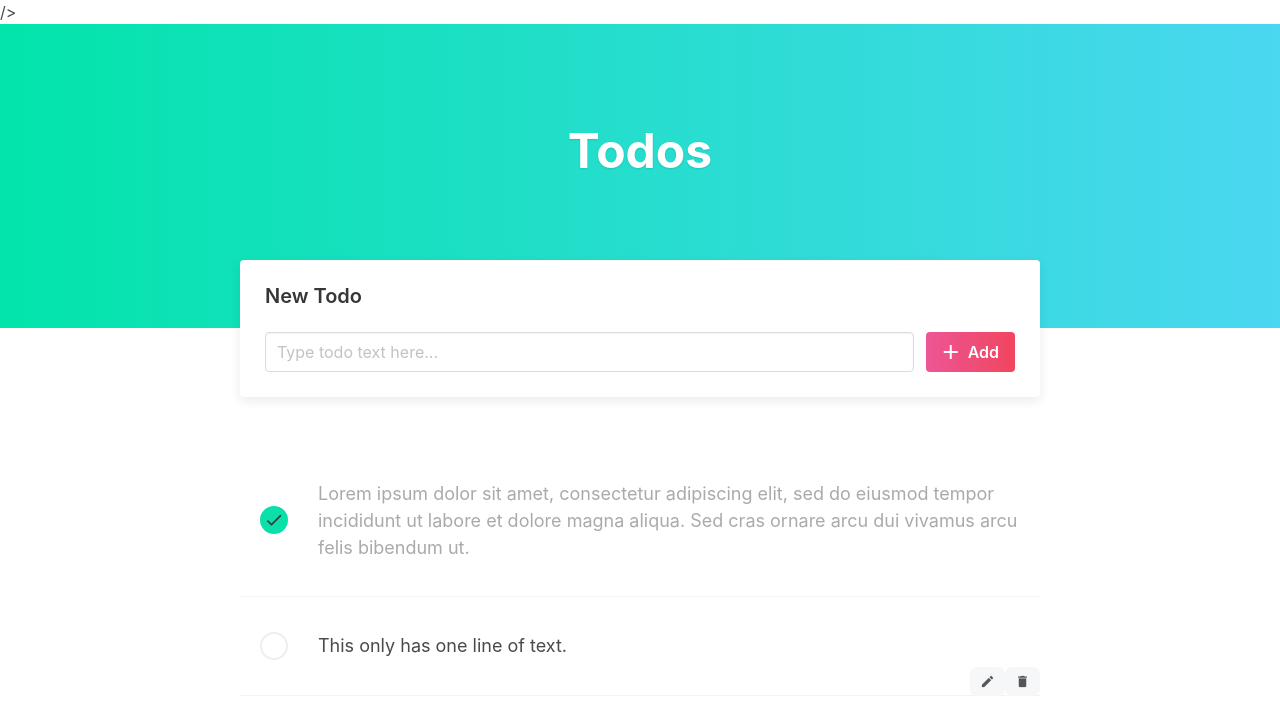
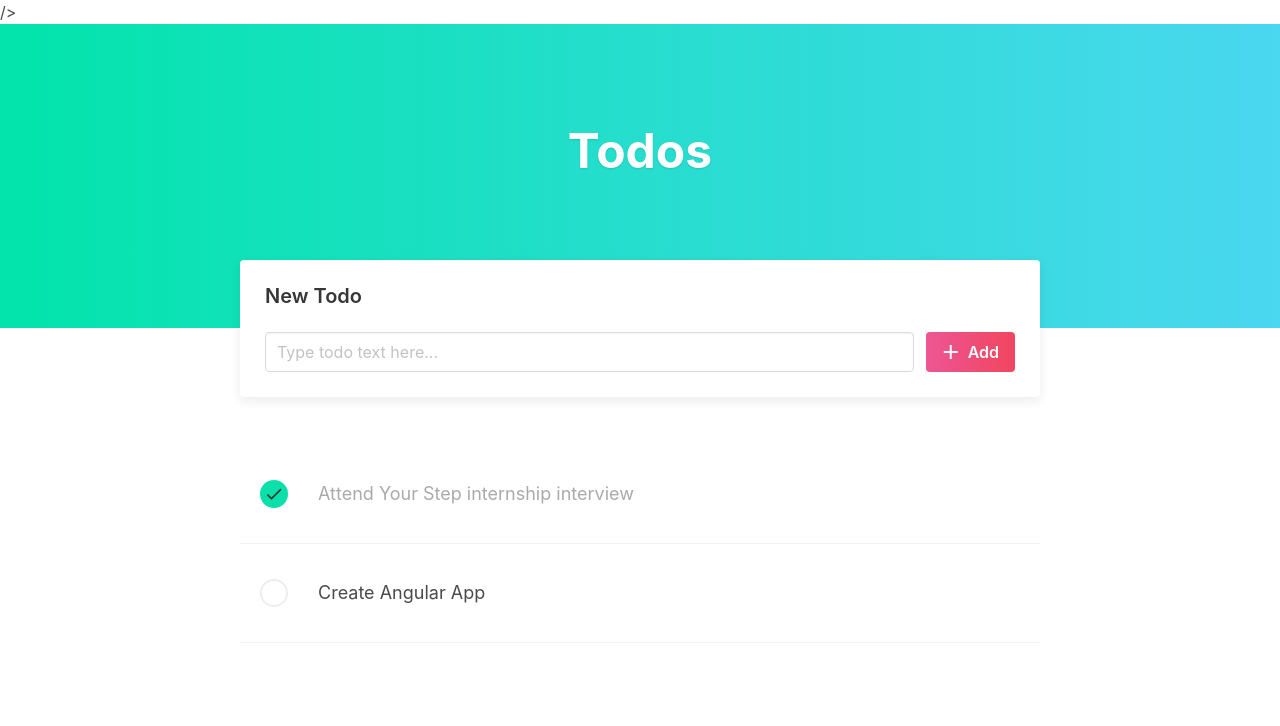
Before and after one commit to stabash/todo-app, an Angular app: page / in a window 1280 px wide. Shown: the top 726 px of the page. Built offline with nearby package versions, Linux system fonts and the light colour scheme.

Commit message:
Most of styling completed

```diff
--- a/src/app/todos/todos.component.html
+++ b/src/app/todos/todos.component.html
@@ -34,10 +34,14 @@
           <i class="material-icons">done</i>
         </div>
         <!-- seperate DIV for checkbox text. -->
-        <div class="todo-text">
-          Lorem ipsum dolor sit amet, consectetur adipiscing elit, sed do
-          eiusmod tempor incididunt ut labore et dolore magna aliqua. Sed cras
-          ornare arcu dui vivamus arcu felis bibendum ut.
+        <div class="todo-text">Attend Your Step internship interview</div>
+        <div class="todo-controls-box">
+          <div class="todo-control-button">
+            <i class="material-icons">edit</i>
+          </div>
+          <div class="todo-control-button is-danger">
+            <i class="material-icons">delete</i>
+          </div>
         </div>
       </div>
     </div>
@@ -47,14 +51,14 @@
           <i class="material-icons">done</i>
         </div>
         <!-- seperate DIV for checkbox text. -->
-        <div class="todo-text">This only has one line of text.</div>
+        <div class="todo-text">Create Angular App</div>
         <!-- Created 2 DIVS for a control panel within the task (edit or delete task). -->
 
         <div class="todo-controls-box">
           <div class="todo-control-button">
             <i class="material-icons">edit</i>
           </div>
-          <div class="todo-control-button">
+          <div class="todo-control-button is-danger">
             <i class="material-icons">delete</i>
           </div>
         </div>
--- a/src/app/todos/todos.component.scss
+++ b/src/app/todos/todos.component.scss
@@ -66,12 +66,6 @@
     transition: opacity 0.2s;
   }
 }
-// inital hover for check/tick
-// &:hover {
-//   i.material-icons {
-//     opacity: 1;
-//   }
-// }
 
 // Have put checkbox inside the todo item.
 // Have put the element that has the class of todo-item (in a hover state).
@@ -99,19 +93,28 @@
   bottom: 0;
   right: 0;
   display: flex;
+
+  // Hide by default
+  opacity: 0;
+  visibility: hidden;
+  // Improved visibility on hover.
+  transform: translateY(2px);
+  // Delayed the controls panel hover as it is the last user needs to see (after tick).
+  transition: opacity 0.2s, visibility 0.2s, transform 0.2s;
 }
-// Tried to creat hover so controls panel only shows on hover.
-// .todo.item:hover .todo-controls-box {
-//   opacity: 1;
-//   visibility: visible;
-// }
+// ERROR: Tried to creat hover so controls panel only shows on hover over task like the tick.
+.todo-item:hover .todo-controls-box {
+  opacity: 1;
+  visibility: visible;
+  transition-delay: 0.4s;
 
+  transform: translateY(0);
+}
+
+// Controls pannel styling...
 .todo-controls-box .todo-control-button {
   display: flex;
   background: #f5f7f8;
-
-  // Rounded grey background edges.
-  border-radius: 7px;
 
   padding: 7px 10px;
 
@@ -125,12 +128,10 @@
       color: #333;
     }
   }
-
   &:active {
     background: #e5e7e8;
   }
-  // Targeting first child of element (edit icon).
-  // ERROR: Trying to curve only the outer edges. Hasn't worked...
+  // Targeting first and second child of element (edit & delete icon) to curve only the top outer edges or icons.
   &:first-of-type {
     border-top-left-radius: 7px;
   }
@@ -139,7 +140,7 @@
   }
 }
 
-// ERROR tried creating red warning for trash/delete button - not functioning ATM.
+// ERROR - tried creating a red warning for when delete icon is hovered over but not functioning.
 .todo-controls-box .todo-control-button.is-danger:active {
-  color: rgb(155, 27, 27);
+  background: rgb(155, 27, 27);
 }
```
